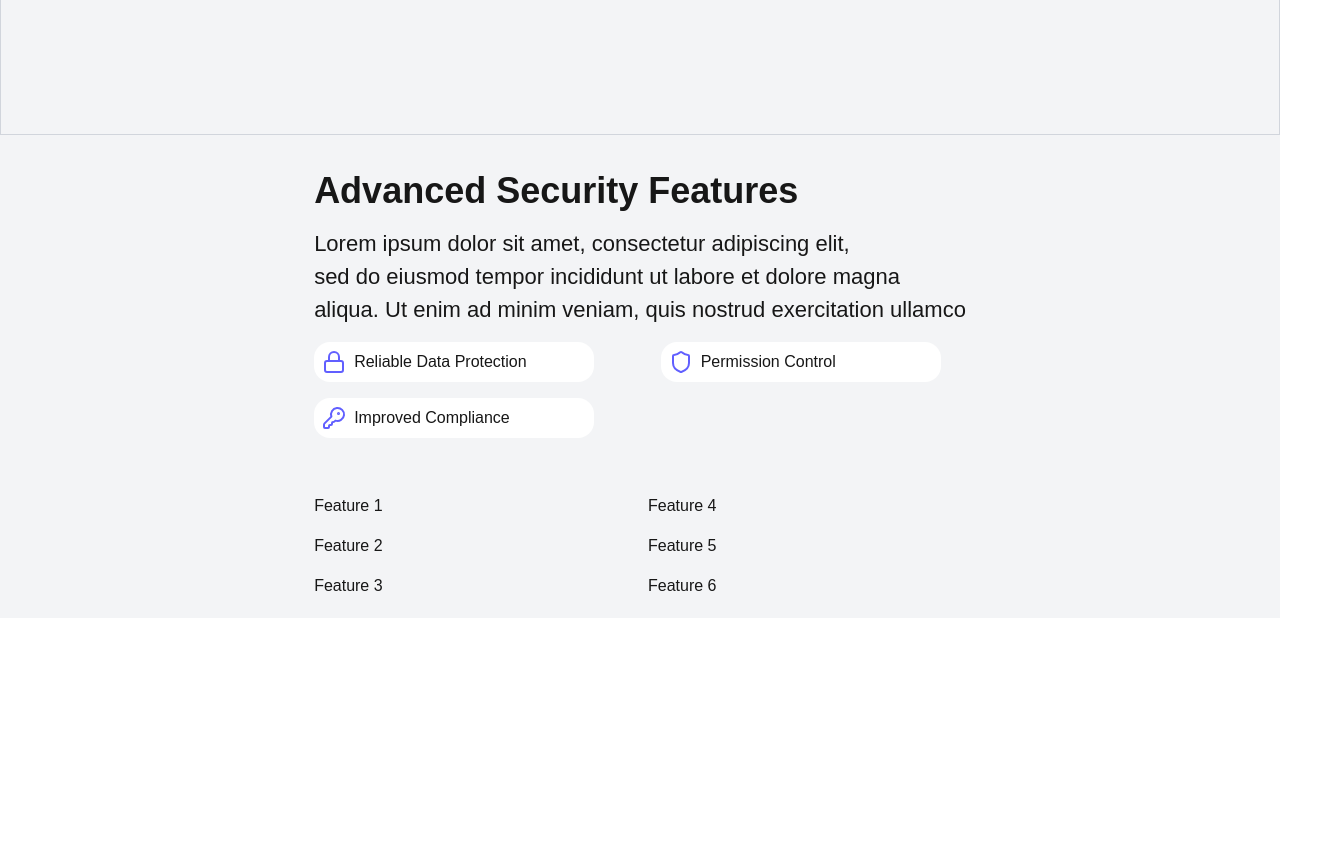
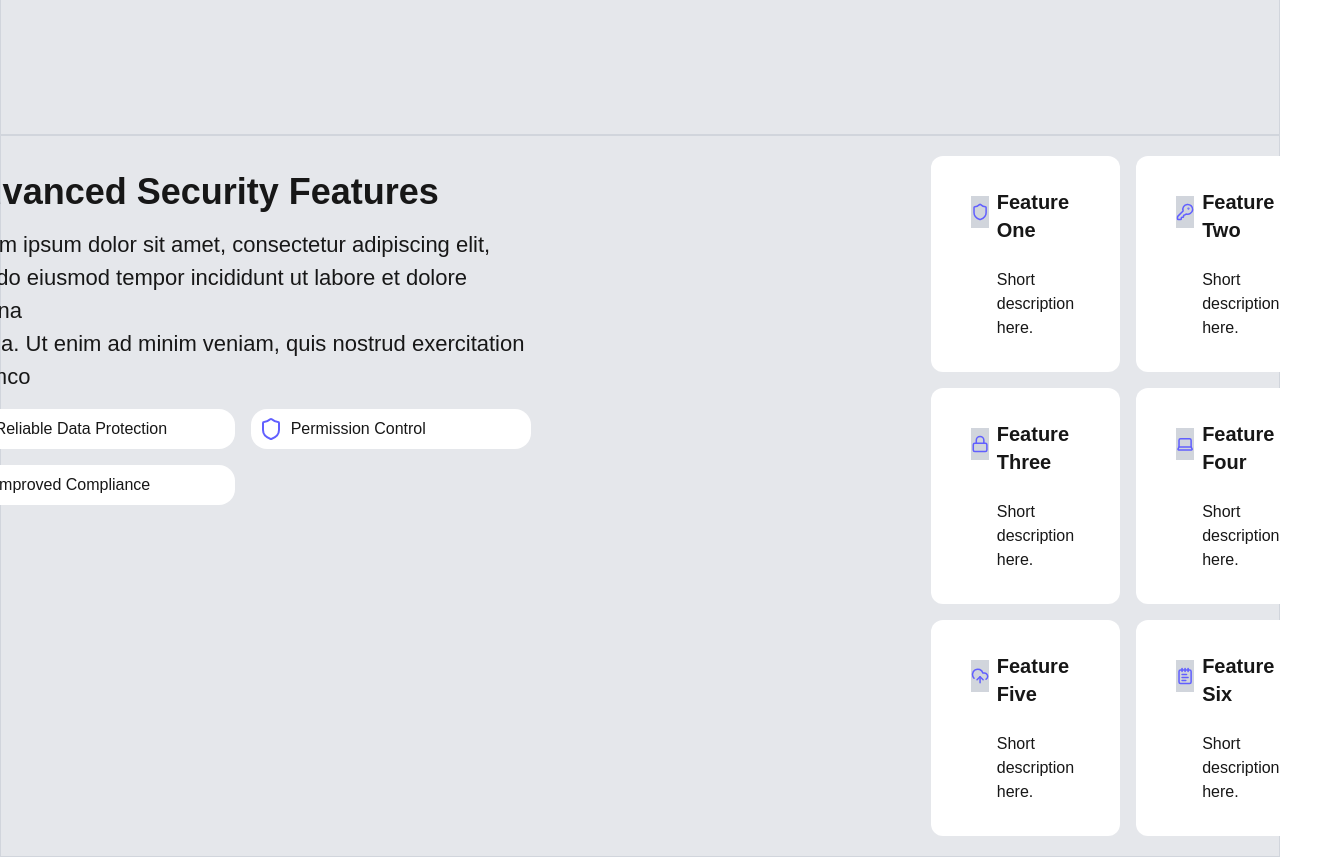
Before and after one commit to rajeet013/Demo-UI-design, a Next.js app: page /dashboard in a window 1280 px wide. Shown: the part 560-1417 px from the top of the page, 1325 px wide, since content can reach past the window. Before the commit the page ends 1178 px from the top, so only its background shows below. Built offline with nearby package versions, Linux system fonts and the light colour scheme.

Commit message:
Finally done

```diff
--- a/app/dashboard/page.tsx
+++ b/app/dashboard/page.tsx
@@ -1,12 +1,12 @@
-import { KeyRoundIcon, Lock, Shield } from "lucide-react";
+import { KeyRoundIcon, Lock, Shield, CloudUpload, NotepadText, Laptop } from "lucide-react";
 import Image from "next/image";
 import Link from "next/link";
 
 export default function page() {
   return (
-    <div className="">
+    <div>
       {/* Navbar */}
-      <div className="border border-gray-300 rounded-l p-5 flex flex-col">
+      <div className="bg-gray-200 border border-gray-300 rounded-l p-5 flex flex-col">
         <div className="flex flex-row justify-between">
           <h2 className="text-4xl font-bold px-30">Logo</h2>
           <div>
@@ -38,7 +38,7 @@ export default function page() {
         </div>
       </div>
       {/* Hero */}
-      <div className="flex items-center justify-center content-center border border-gray-300 rounded-1 p-5 bg-gray-100">
+      <div className="flex items-center justify-center content-center border border-gray-300 rounded-1 p-5 bg-gray-200">
         {/* Get Started */}
         <div>
           <p className="text-4xl font-bold">Build Something Amazing</p>
@@ -62,8 +62,9 @@ export default function page() {
         </div>
       </div>
       {/* Features */}
-      <div className="flex items-center justify-center content-center rounded-1 p-5 bg-gray-100">
-        <div>
+      <div className="flex items-center justify-center content-center border border-gray-300 rounded-1 p-5 bg-gray-200">
+        <div className="flex flex-row gap-100">
+          <div>
           <p className="text-4xl font-bold my-4">Advanced Security Features</p>
           <p className="text-[22px] my-4">
             Lorem ipsum dolor sit amet, consectetur adipiscing elit,<br></br>sed
@@ -82,13 +83,50 @@ export default function page() {
               <Shield className="m-2 text-indigo-500" /> Permission Control
             </button>
           </div>
+          </div>
           <div className="grid grid-flow-col grid-rows-3 gap-4">
-            <div>Feature 1</div>
-            <div>Feature 2</div>
-            <div>Feature 3</div>
-            <div>Feature 4</div>
-            <div>Feature 5</div>
-            <div>Feature 6</div>
+            <div className="flex flex-row bg-white rounded-xl p-8">
+              <Shield className="bg-gray-300 border-gray-300 m-2 text-indigo-500 w-8 h-8" />
+              <div>
+                <p className="text-xl font-bold">Feature One</p><br></br>
+                <p>Short description here.</p>
+              </div>
+            </div>
+            <div className="flex flex-row bg-white rounded-xl p-8">
+              <Lock className="bg-gray-300 border-gray-300 m-2 text-indigo-500 w-8 h-8" />
+              <div>
+                <p className="text-xl font-bold">Feature Three</p><br></br>
+                <p>Short description here.</p>
+              </div>
+            </div>
+            <div className="flex flex-row bg-white rounded-xl p-8">
+              <CloudUpload className="bg-gray-300 border-gray-300 m-2 text-indigo-500 w-8 h-8" />
+              <div>
+                <p className="text-xl font-bold">Feature Five</p><br></br>
+                <p>Short description here.</p>
+              </div>
+            </div>
+            <div className="flex flex-row bg-white rounded-xl p-8">
+              <KeyRoundIcon className="bg-gray-300 border-gray-300 m-2 text-indigo-500 w-8 h-8" />
+              <div>
+                <p className="text-xl font-bold">Feature Two</p><br></br>
+                <p>Short description here.</p>
+              </div>
+            </div>
+            <div className="flex flex-row bg-white rounded-xl p-8">
+              <Laptop className="bg-gray-300 border-gray-300 m-2 text-indigo-500 w-8 h-8" />
+              <div>
+                <p className="text-xl font-bold">Feature Four</p><br></br>
+                <p>Short description here.</p>
+              </div>
+            </div>
+            <div className="flex flex-row bg-white rounded-xl p-8">
+              <NotepadText className="bg-gray-300 border-gray-300 m-2 text-indigo-500 w-8 h-8" />
+              <div>
+                <p className="text-xl font-bold">Feature Six</p><br></br>
+                <p>Short description here.</p>
+              </div>
+            </div>
           </div>
         </div>
       </div>
```
